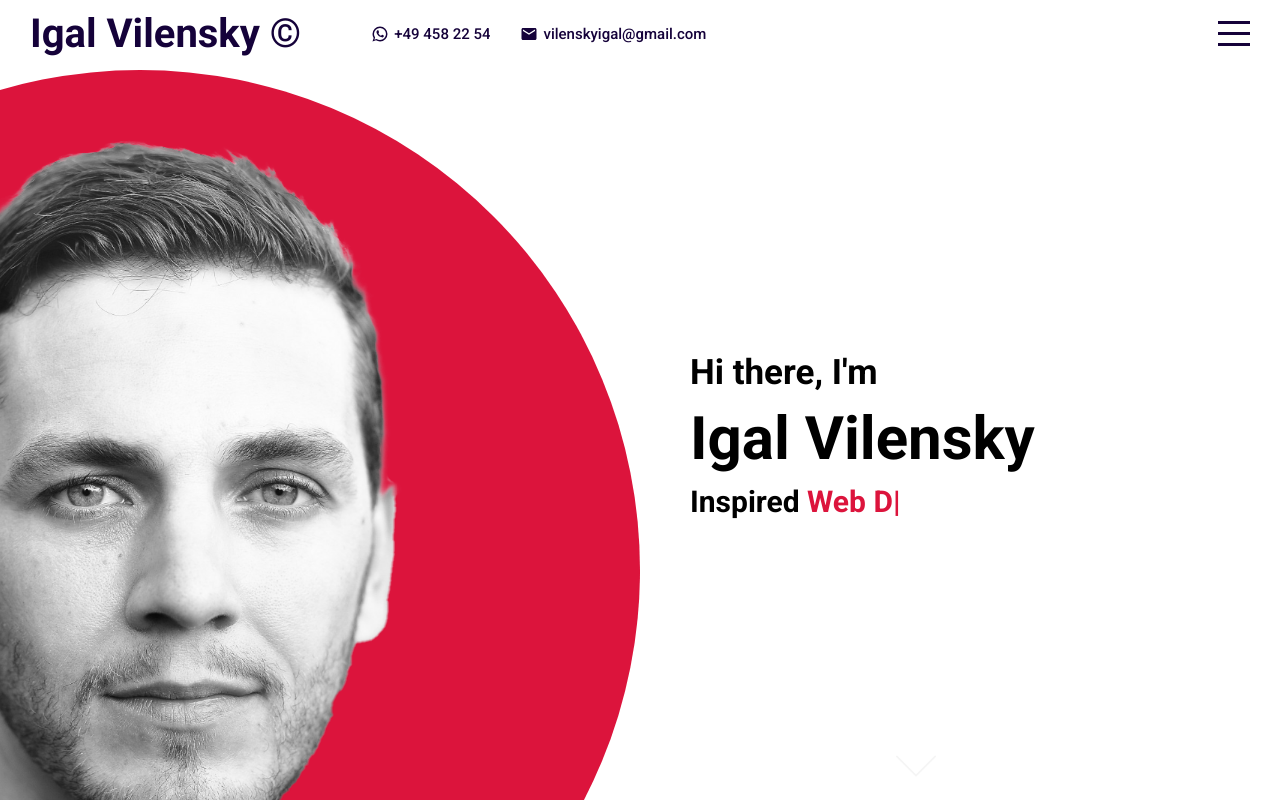
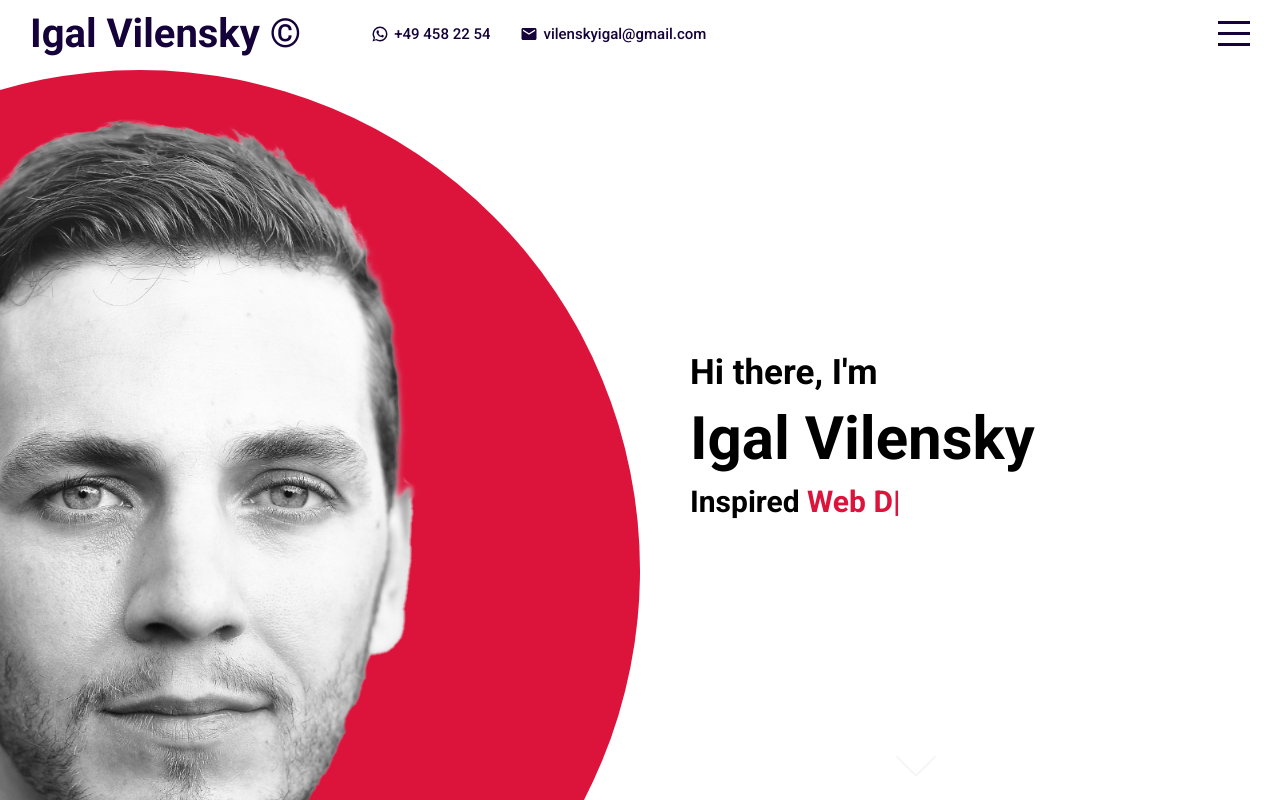
Before and after one commit to igalVilensky/Portfolio-v2.0, a React (Create React App) app: page / in a window 1280 px wide. Built offline with nearby package versions, Linux system fonts and the light colour scheme.

Commit message:
image fix

```diff
--- a/src/components/intro/intro.scss
+++ b/src/components/intro/intro.scss
@@ -18,9 +18,9 @@
       position: relative;
       img {
         /*  border: 2px solid blue; */
-        width: 75%;
+        width: 80%;
         position: absolute;
-        bottom: 188px;
+        bottom: 160px;
       }
     }
   }
```
